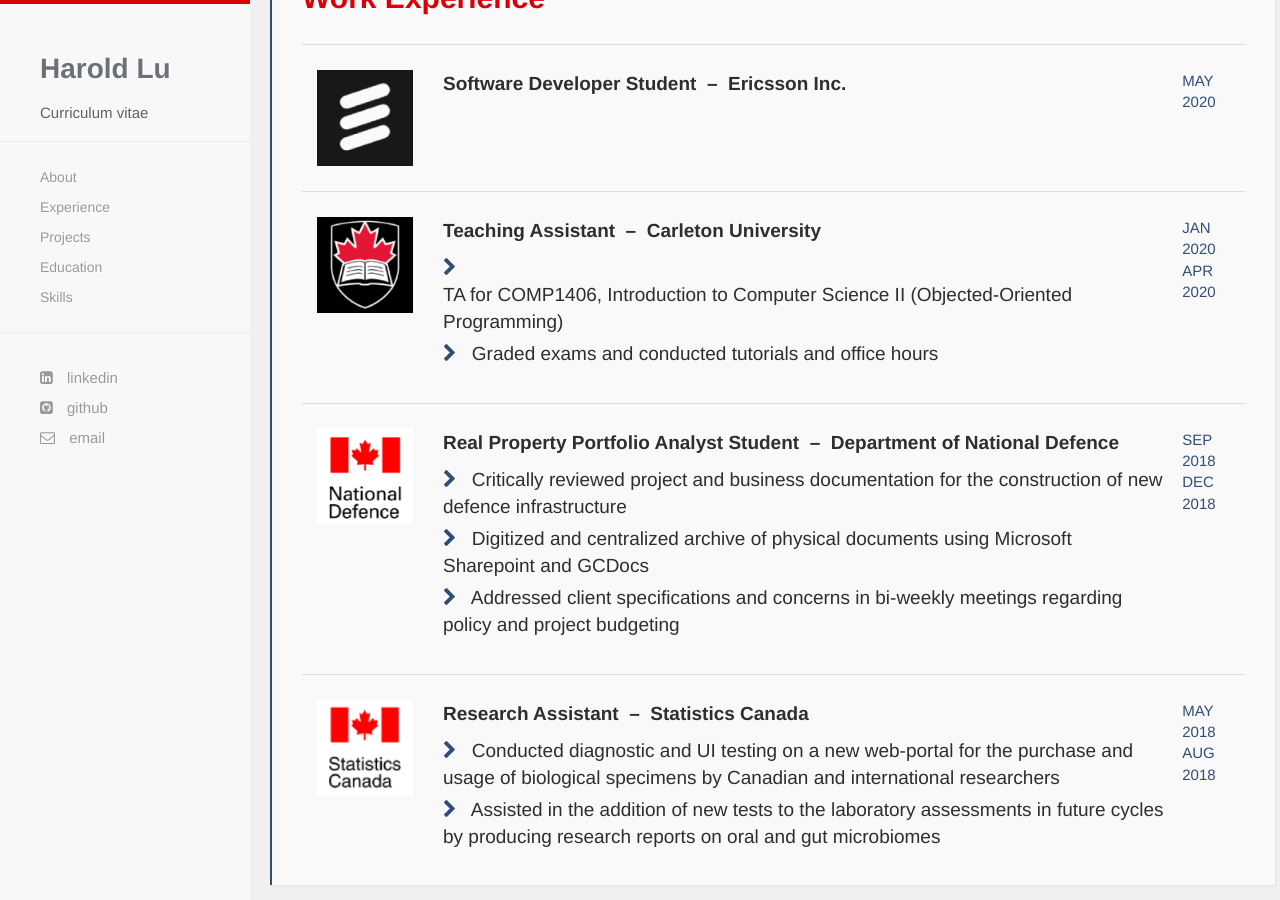
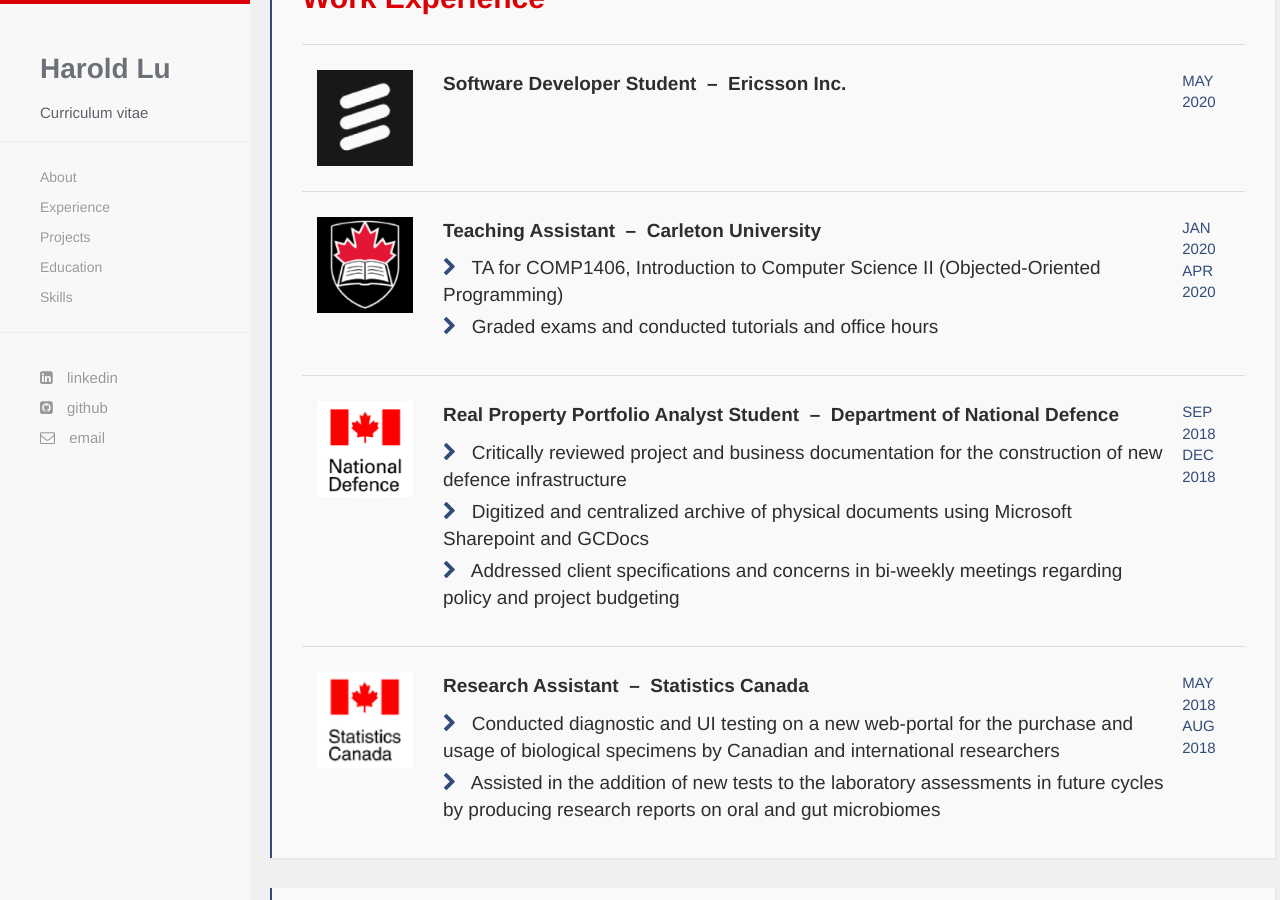
Before and after one commit to harold-lu/harold-lu.github.io, a Jekyll site: the page built from index.html, in a window 1280 px wide and 900 px high, scrolled down 1050 px. Built offline with Jekyll 4.4.1, drawn with Linux system fonts in a browser that asks for light colours; nearby versions of some CDN libraries; some web fonts are replaced.

Commit message:
table update

```diff
--- a/index.html
+++ b/index.html
@@ -51,8 +51,7 @@
             <td style="width:80%;padding:25px 15px 25px 15px">
               <p style="color:#2e2e2e;font-size:19px;font-weight:600">Teaching Assistant &nbsp;&ndash;&nbsp; Carleton University</p>
               <ul  style="font-size:19px;font-weight:450;color:#2e2e2e;list-style-type: none;padding:0px 0px 0px 0px">
-				<i class="fa fa-chevron-right" style="padding-right:10px;color:#324C79"></i>
-				<li style="padding-bottom:5px">TA for COMP1406, Introduction to Computer Science II (Objected-Oriented Programming)</li>
+				<li style="padding-bottom:5px"><i class="fa fa-chevron-right" style="padding-right:10px;color:#324C79"></i> TA for COMP1406, Introduction to Computer Science II (Objected-Oriented Programming)</li>
 				<li><i class="fa fa-chevron-right" style="padding-right:10px;color:#324C79"></i> Graded exams and conducted tutorials and office hours</li>
 			  </ul>
 			</td>
@@ -83,7 +82,7 @@
             <td style="width:80%;padding:25px 15px 25px 15px">
               <p style="color:#2e2e2e;font-size:19px;font-weight:600">Research Assistant &nbsp;&ndash;&nbsp; Statistics Canada</p>
 			  <ul  style="font-size:19px;font-weight:450;color:#2e2e2e;list-style-type: none;padding:0px 0px 0px 0px">
-				<li style="padding-bottom:5px"><i class="fa fa-chevron-right" style="padding-right:10px;color:#324C79"></i> Conducted diagnostic and UI testing on a new web-portal for the purchase and usage of biological specimens by Canadian and international researchers</li>
+				<li style="padding-bottom:5px"><span><i class="fa fa-chevron-right" style="padding-right:10px;color:#324C79"></i></span> Conducted diagnostic and UI testing on a new web-portal for the purchase and usage of biological specimens by Canadian and international researchers</li>
 				<li><i class="fa fa-chevron-right" style="padding-right:10px;color:#324C79"></i> Assisted in the addition of new tests to the laboratory assessments in future cycles by producing research reports on oral and gut microbiomes</li>
 			  </ul>
 			</td>
```
